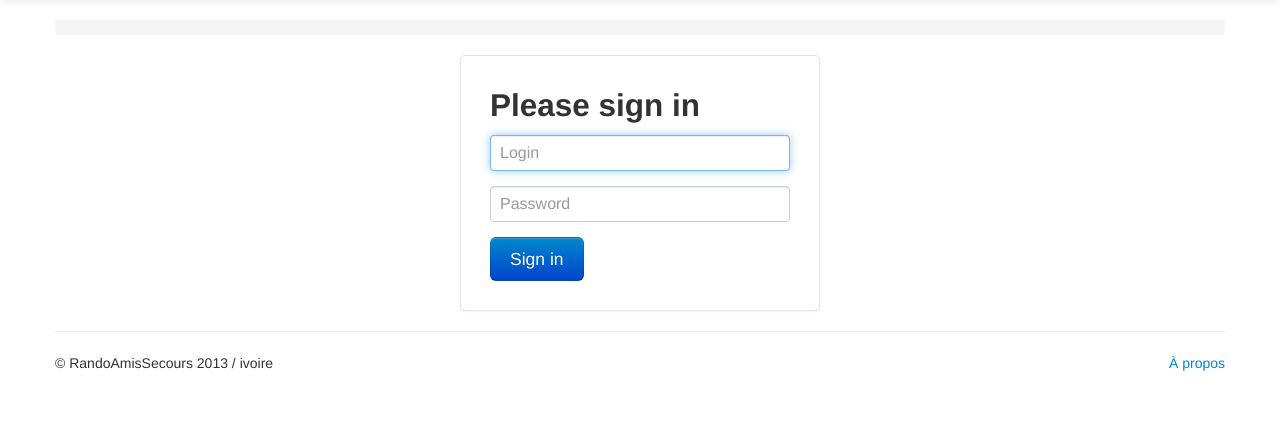
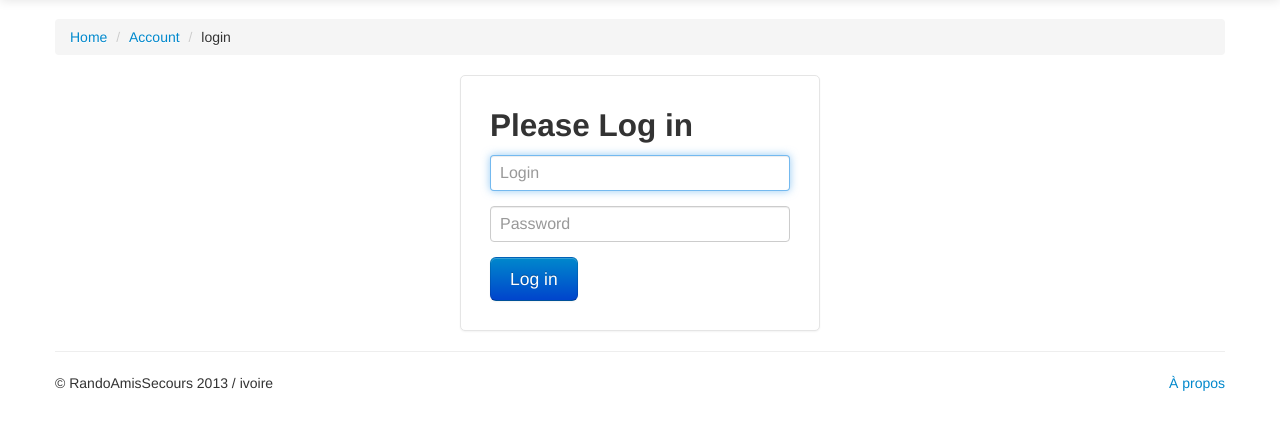
Before and after one commit to ivoire/RandoAmisSecours, a Django app: template RandoAmisSecours/templates/RandoAmisSecours/registration/login.html in a window 1280 px wide. Shown: the part 41-471 px from the top of the page. Run offline with Django 3.2, Linux system fonts and the light colour scheme; the template is opened without the code that fills it, so the values that code supplies are empty.

Commit message:
Fix text on login page

```diff
--- a/RandoAmisSecours/templates/RandoAmisSecours/registration/login.html
+++ b/RandoAmisSecours/templates/RandoAmisSecours/registration/login.html
@@ -29,13 +29,19 @@
   }
 {% endblock %}
 
+{% block breadcrumb %}
+  <li><a href="{% url 'index' %}">Home</a> <span class="divider">/</span></li>
+  <li><a href="#">Account</a> <span class="divider">/</span></li>
+  <li class="activate">login</li>
+{% endblock %}
+
 {% block body %}
 <form class="form-signin" method="post" action="{% url 'accounts.login' %}">
     {% csrf_token %}
-    <h2 class="form-signin-heading">Please sign in</h2>
+    <h2 class="form-signin-heading">Please Log in</h2>
     <input name="username" type="text" class="input-block-level" placeholder="Login" autofocus="autofocus">
     <input name="password" type="password" class="input-block-level" placeholder="Password">
     <input type="hidden" name="next" value="{% url 'outings.index' %}" />
-    <button class="btn btn-large btn-primary" type="submit">Sign in</button>
+    <button class="btn btn-large btn-primary" type="submit">Log in</button>
 </form>
 {% endblock %}
```
